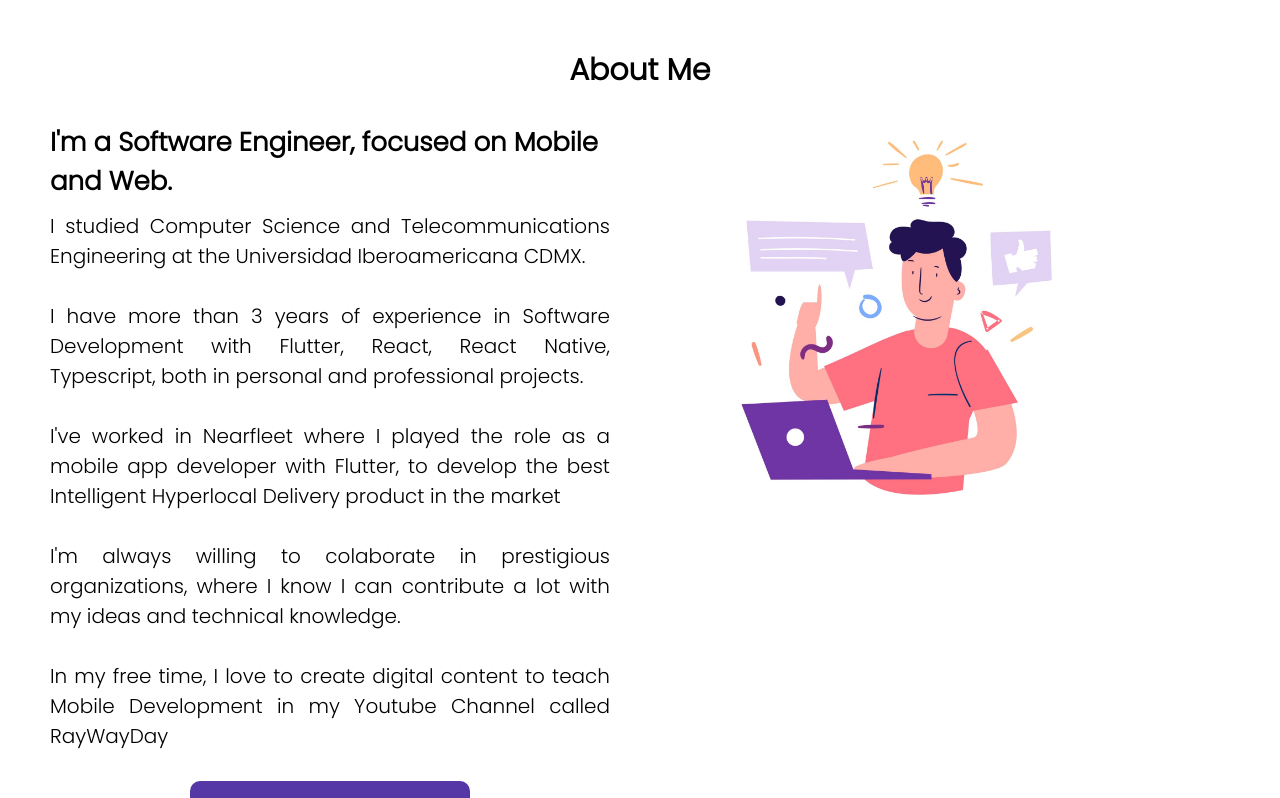
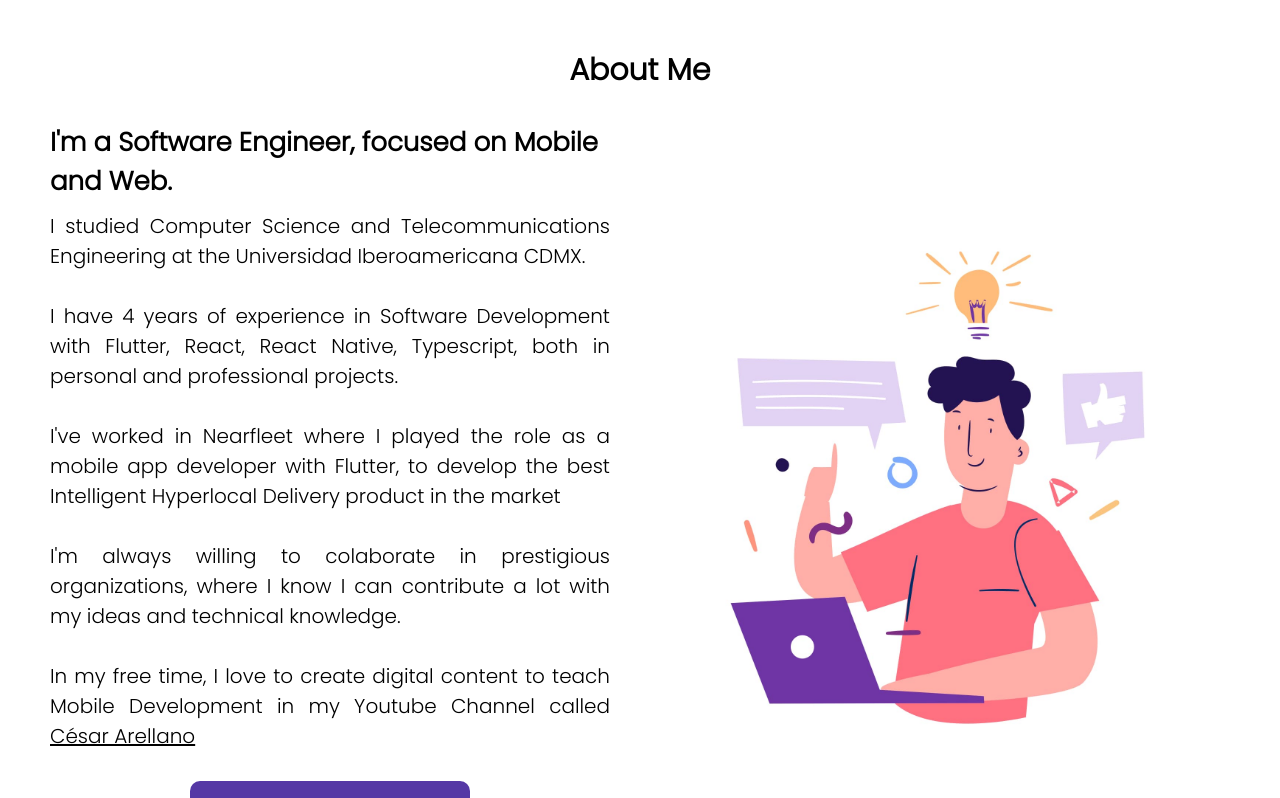
Before and after one commit to CesarArellano/React-Personal-Portfolio, a React (Vite) app: page / in a window 1280 px wide. Shown: the part 802-1600 px from the top of the page. Built offline with nearby package versions, Linux system fonts and the light colour scheme.

Commit message:
Update information related to my personal brand

```diff
--- a/src/components/AboutMeSection.tsx
+++ b/src/components/AboutMeSection.tsx
@@ -16,7 +16,7 @@ export const AboutMeSection = () => {
               the Universidad Iberoamericana CDMX.
               <br />
               <br />
-              I have more than 3 years of experience in Software Development
+              I have 4 years of experience in Software Development
               with Flutter, React, React Native, Typescript, both in personal
               and professional projects.
               <br />
@@ -32,7 +32,7 @@ export const AboutMeSection = () => {
               <br />
               <br />
               In my free time, I love to create digital content to teach Mobile
-              Development in my Youtube Channel called RayWayDay
+              Development in my Youtube Channel called <a className="black-text" href="https://youtube.com/@cesarmauricio.arellano">César Arellano</a>
             </p>
             <a className="btn-cv hoverable" href={cv} target="_blank">
               Download my CV
--- a/src/components/ContactSection.tsx
+++ b/src/components/ContactSection.tsx
@@ -44,7 +44,7 @@ export const ContactSection = () => {
                 </div>
                 <div className="text">
                   <h3>Youtube Channel</h3>
-                  <p>RayWayDay</p>
+                  <a className="white-text" href="https://youtube.com/@cesarmauricio.arellano">César Arellano</a>
                 </div>
               </div>
               <div className="box">
@@ -77,11 +77,20 @@ export const ContactSection = () => {
                 </div>
                 <div className="social-icon">
                   <a
-                    href="https://instagram.com/raywayday.movil/"
+                    href="https://instagram.com/cesarmauricio.arellano/"
                     target="_blank"
                     rel="noreferrer"
                   >
                     <i className="fab fa-instagram"></i>
+                  </a>
+                </div>
+                <div className="social-icon">
+                  <a
+                    href="https://tiktok.com/@cesarmauricio.arellano/"
+                    target="_blank"
+                    rel="noreferrer"
+                  >
+                    <i className="fab fa-tiktok"></i>
                   </a>
                 </div>
               </div>
--- a/src/index.css
+++ b/src/index.css
@@ -11,6 +11,14 @@
   scroll-behavior: smooth;
 }
 
+.white-text {
+  color: white;
+}
+
+.black-text {
+  color: black;
+}
+
 section {
   padding: 50px;
 }
@@ -20,7 +28,7 @@ section {
   position: relative;
   min-height: 100vh;
   background-blend-mode: darken;
-  background: url('./assets/images/banner.jpg'), #0000006f;
+  background: url('./assets/images/banner.jpg'), #2b2b2b6f;
   background-size: cover;
   background-position: center;
   display: flex;
@@ -130,6 +138,7 @@ header.sticky ul li a {
 .about .content {
   display: flex;
   justify-content: space-between;
+  align-items: center;
 }
 
 .contentBx {
@@ -146,8 +155,8 @@ header.sticky ul li a {
 }
 
 .img {
-  margin-left: 15%;
-  width: 60%;
+  margin-left: 12.5%;
+  width: 80%;
 }
 
 p {
```
Also changed, not shown: src/assets/images/banner.jpg, 1 other file (tests, documents, lock files or other folders).
